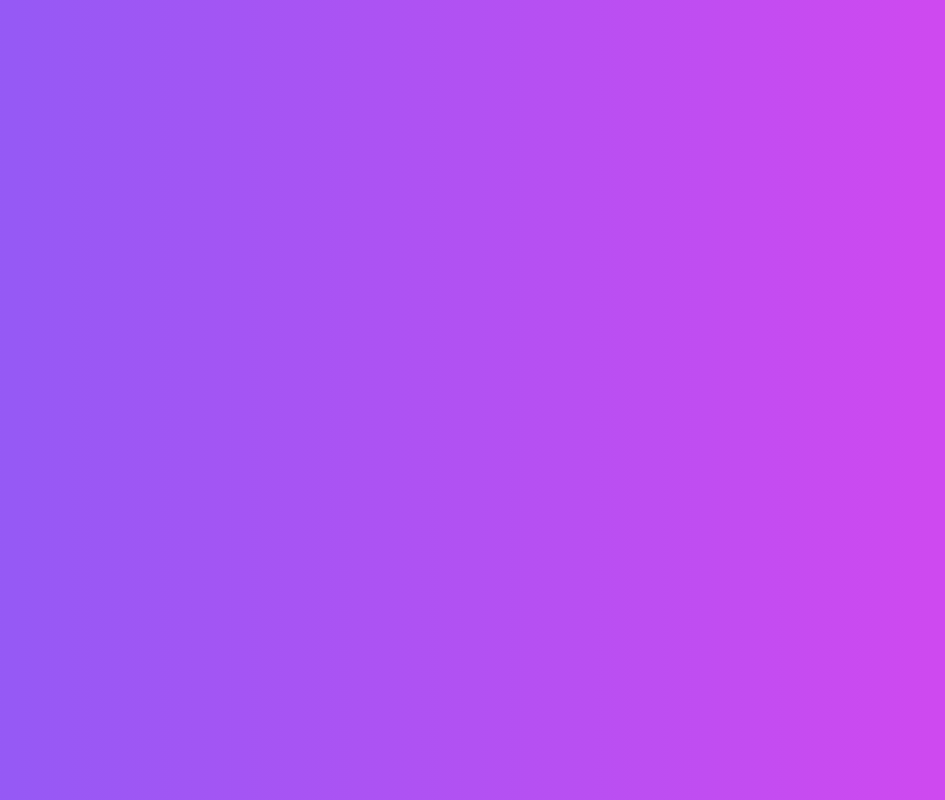
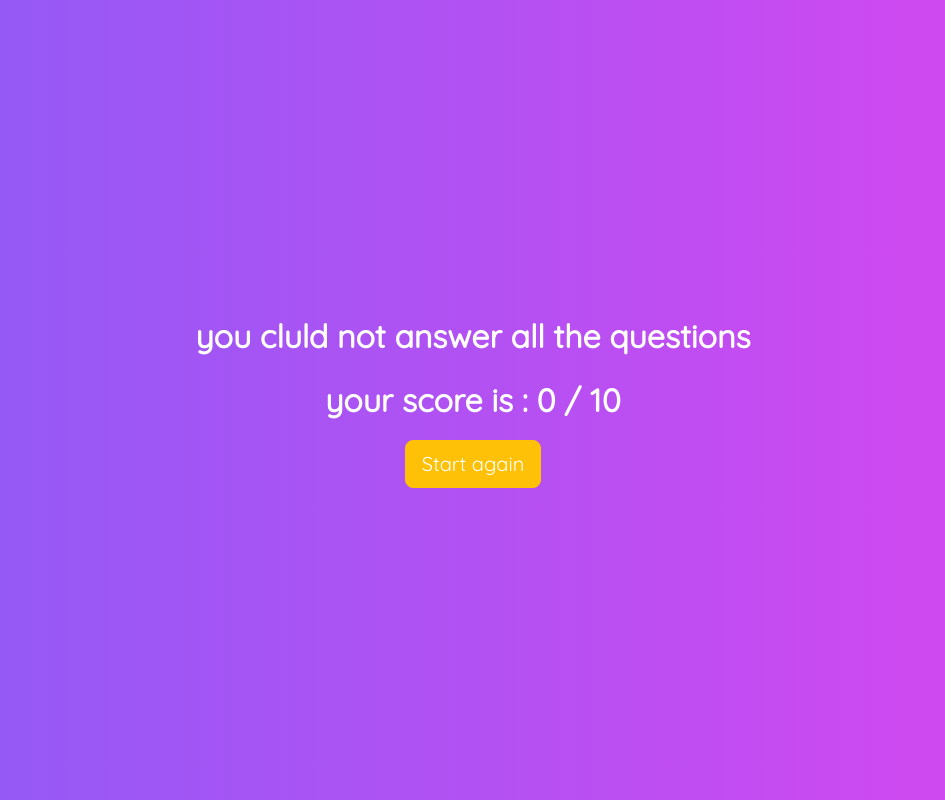
Before and after one commit to mohammadkamraan/angular-quiz-app, an Angular app: page /result in a window 1280 px wide. Before the commit this address led to /. Shown: the whole page, without its empty margins (167-1112 px from the left). Built offline with nearby package versions, Linux system fonts and the light colour scheme.

Commit message:
result page is ready now

```diff
--- a/src/app/app-routing.module.ts
+++ b/src/app/app-routing.module.ts
@@ -3,6 +3,7 @@ import { RouterModule, Routes } from '@angular/router';
 import { QuestionComponent } from './components/question/question.component';
 import { HomeComponent } from './pages/home/home.component';
 import { QuizComponent } from './pages/quiz/quiz.component';
+import { ResultComponent } from './pages/result/result.component';
 
 const routes: Routes = [
   { path: '', component: HomeComponent },
@@ -21,6 +22,10 @@ const routes: Routes = [
       },
     ],
   },
+  {
+    path: 'result',
+    component: ResultComponent,
+  },
 ];
 
 @NgModule({
--- a/src/app/components/question/question.component.ts
+++ b/src/app/components/question/question.component.ts
@@ -42,6 +42,7 @@ export class QuestionComponent implements OnInit, OnDestroy {
           replaceUrl: false,
         });
       } else {
+        this.router.navigate(['result']);
       }
       this.clicked = false;
     }, 2000);
--- a/src/app/pages/home/home.component.ts
+++ b/src/app/pages/home/home.component.ts
@@ -15,7 +15,7 @@ export class HomeComponent {
   constructor(private router: Router, private userData: UserDataService) {}
 
   onStartGame() {
-    this.userData.setUserName(this.userName);
+    this.userData.userName = this.userName;
     this.router.navigate(['/quiz']);
   }
 }
--- a/src/app/pages/result/result.component.html
+++ b/src/app/pages/result/result.component.html
@@ -1 +1,12 @@
-<p>result works!</p>
+<div class="d-flex flex-column justify-content-center align-items-center h-100">
+  <p class="fw-bolder text-white fs-2">
+    {{ amountOfQuestions === score ? completeText : notCompeleteText }}
+    {{ userName }}
+  </p>
+  <p class="fw-bolder text-white fs-2">
+    your score is : {{ score }} / {{ amountOfQuestions }}
+  </p>
+  <a [routerLink]="['/']" class="btn btn-warning btn-lg text-white"
+    >Start again</a
+  >
+</div>
--- a/src/app/pages/result/result.component.ts
+++ b/src/app/pages/result/result.component.ts
@@ -1,10 +1,34 @@
-import { Component } from '@angular/core';
+import { Component, OnInit } from '@angular/core';
+import { OptionsService } from 'src/app/services/options.service';
+import { UserDataService } from 'src/app/services/user-data.service';
 
 @Component({
   selector: 'app-result',
   templateUrl: './result.component.html',
-  styleUrls: ['./result.component.css']
+  styleUrls: ['./result.component.css'],
 })
-export class ResultComponent {
+export class ResultComponent implements OnInit {
+  score: number;
+  userName: string;
+  amountOfQuestions: number;
+  completeText: string = 'cogragulations you answerd all the questions';
+  notCompeleteText: string = 'you cluld not answer all the questions';
+  constructor(
+    private userData: UserDataService,
+    private gameOptions: OptionsService
+  ) {}
 
+  ngOnInit(): void {
+    this.userName = this.userData.userName;
+    this.userData.userScore
+      .subscribe((userScore) => {
+        this.score = userScore;
+      })
+      .unsubscribe();
+    this.gameOptions.amountOfQuiz
+      .subscribe((amount) => {
+        this.amountOfQuestions = amount;
+      })
+      .unsubscribe();
+  }
 }
--- a/src/app/services/user-data.service.ts
+++ b/src/app/services/user-data.service.ts
@@ -5,16 +5,6 @@ import { BehaviorSubject, Subject } from 'rxjs';
   providedIn: 'root',
 })
 export class UserDataService {
-  userName: Subject<string> = new Subject<string>();
+  userName: string;
   userScore: Subject<number> = new BehaviorSubject<number>(0);
-
-  setUserName(name: string) {
-    this.userName.next(name);
-  }
-  // incraseUserScore() {
-  //   this.userScore.subscribe((previousScore) => {
-  //     this.userScore.next(previousScore + 1);
-  //     this.userScore.unsubscribe();
-  //   });
-  // }
 }
```
Also changed, not shown: 1 other file (tests, documents, lock files or other folders).
